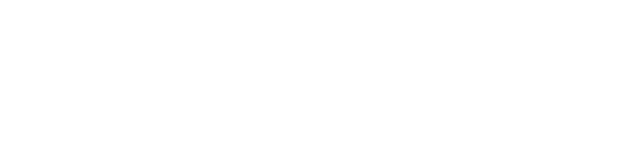
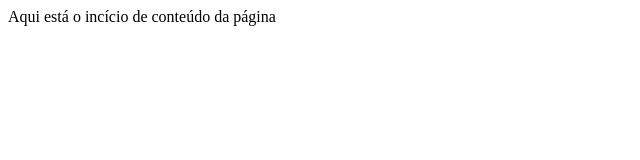
Before and after one commit to pedromgotlib/AulaSite, a plain HTML site: page index.html in a window 1280 px wide. Shown: the whole page, without its empty margins (0-640 px from the left). Drawn offline with Linux system fonts and the light colour scheme.

Commit message:
Adicionei uma caixa de texto

```diff
--- a/index.html
+++ b/index.html
@@ -3,7 +3,7 @@
 		<title> Meu site </title>
 	</head>
 	<body>
-
+		<p> Aqui está o incício de conteúdo da página </p>
 	</body>
 
 </html>
```
